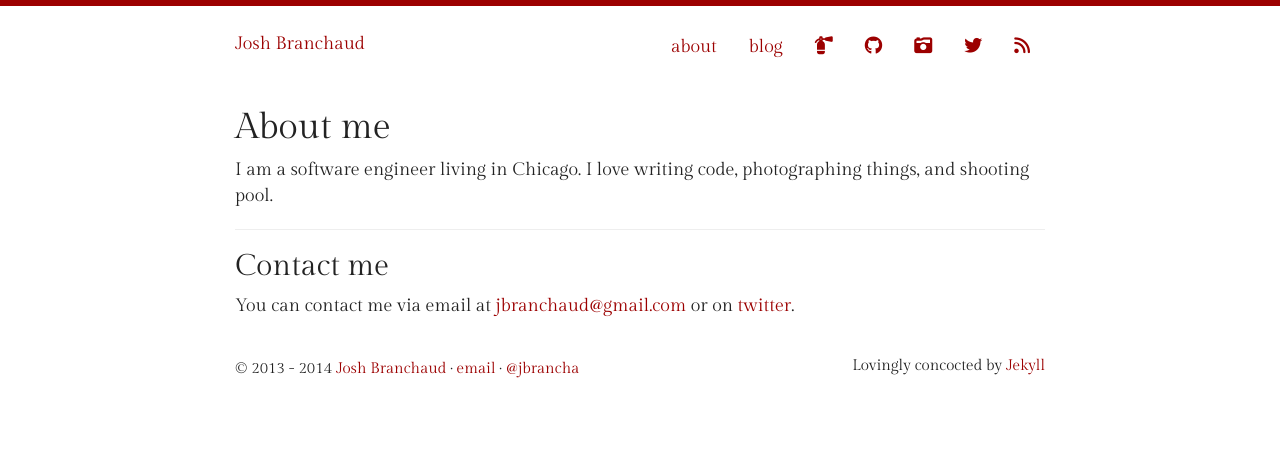
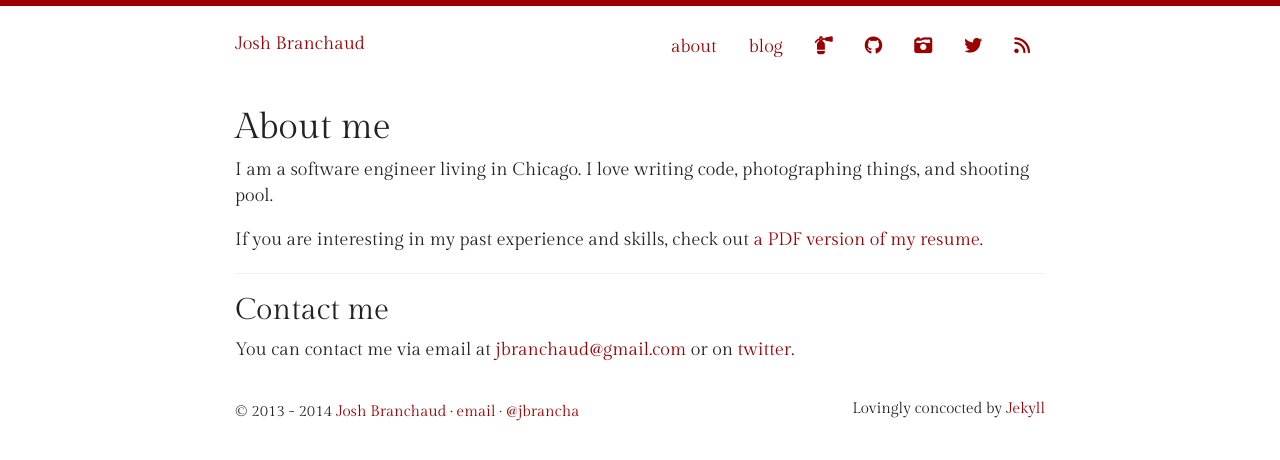
Before and after one commit to jbranchaud/blog, a Jekyll site: the page built from about.html, in a window 1280 px wide. Shown: the top 460 px of the page. Built offline with Jekyll 4.4.1, drawn with Linux system fonts in a browser that asks for light colours; nearby versions of some CDN libraries; library files that are not in the unit come from our copies.

Commit message:
Link to a PDF version of my resume from the about page.

```diff
--- a/about.html
+++ b/about.html
@@ -12,6 +12,9 @@ title: about
     I love writing code, photographing things, and shooting pool.
   </p>
 
+  If you are interesting in my past experience and skills, check out
+  <a href="/media/JoshBranchaud-Resume.pdf">a PDF version of my resume</a>.
+
   <hr />
 
   <h2>Contact me</h2>
```
Also changed, not shown: 1 other file.
